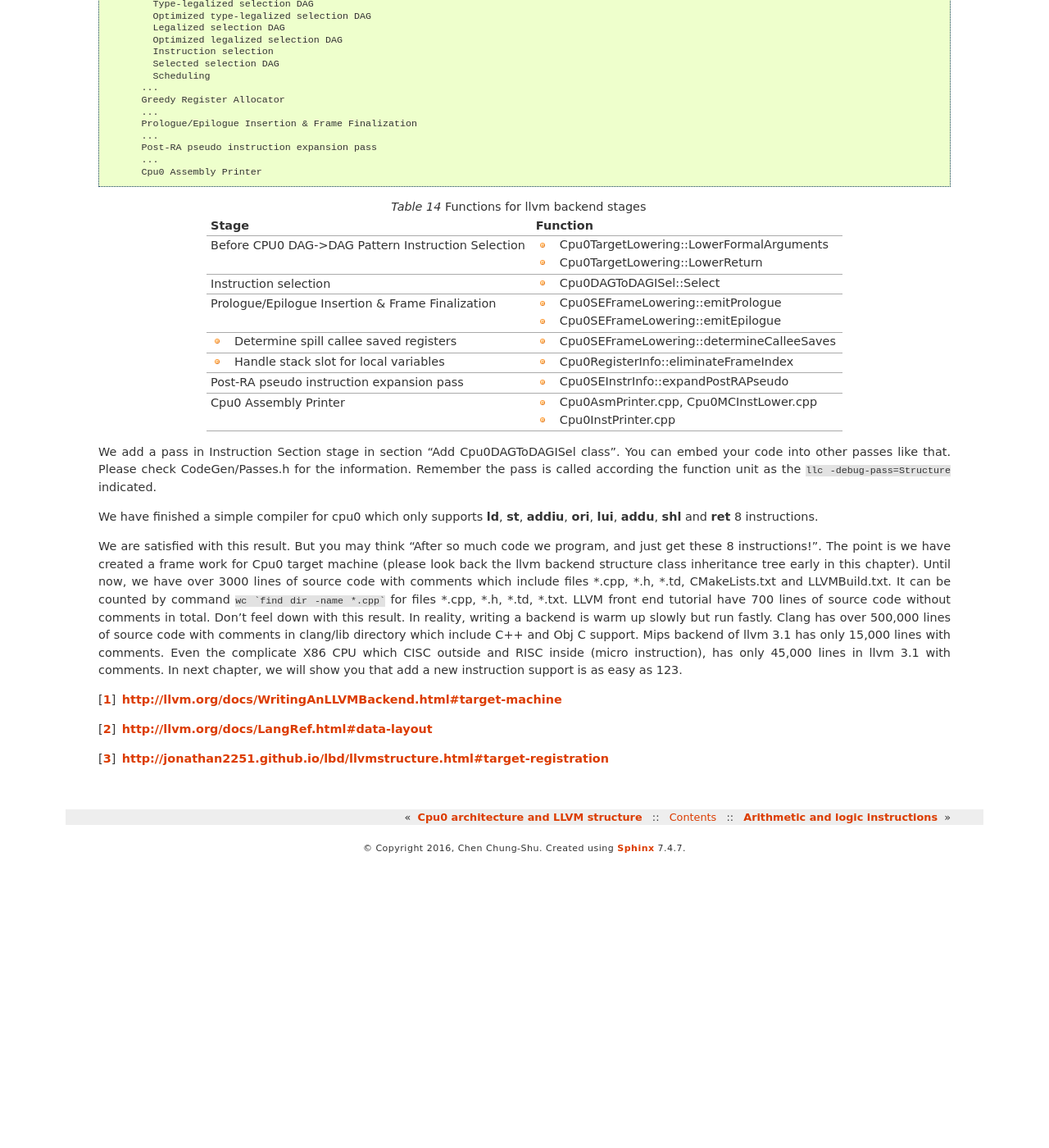
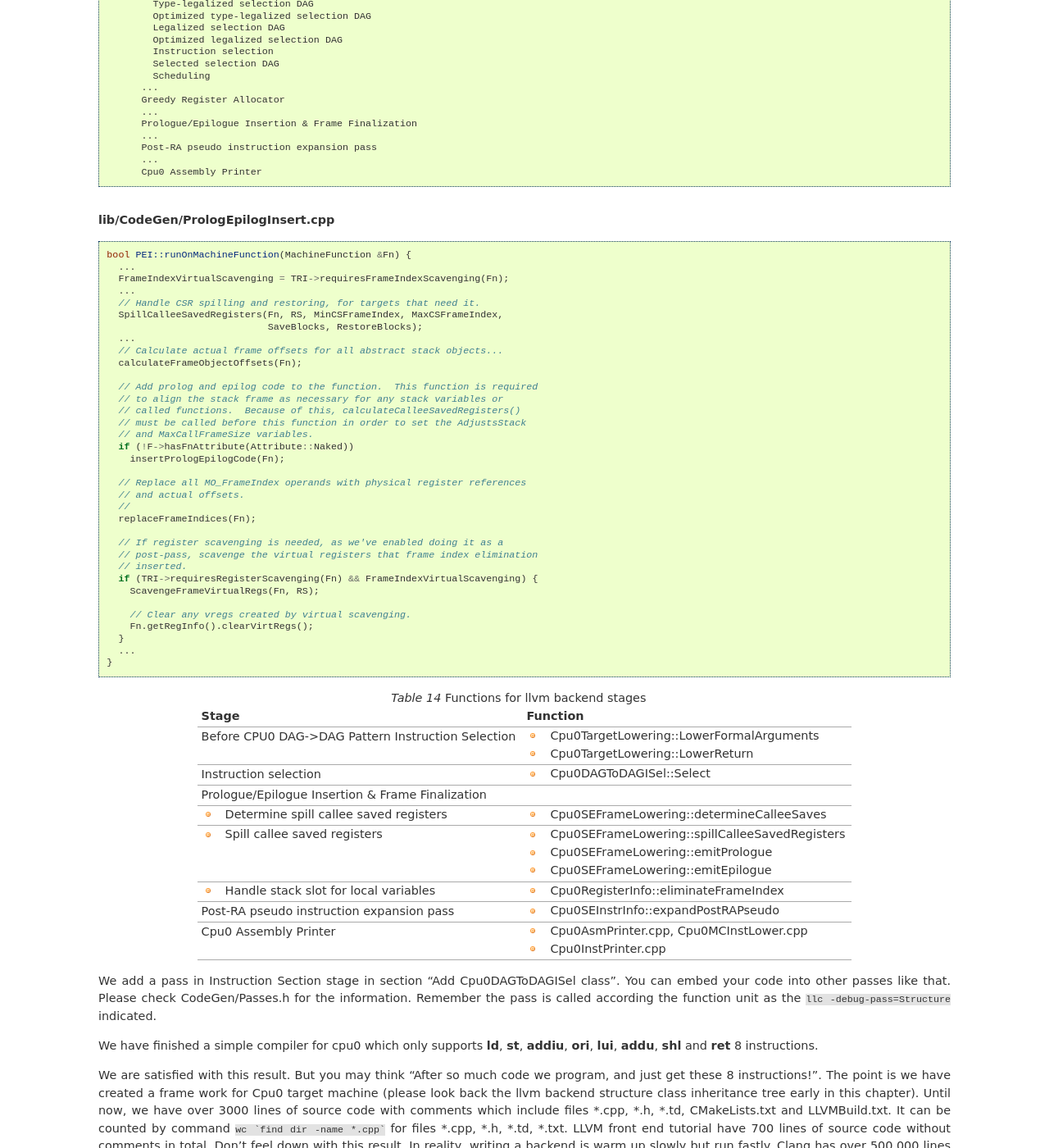
Before and after one commit to Jonathan2251/lbd, a Sphinx documentation site: the page built from source/backendstructure.rst, in a window 1280 px wide and 1400 px high, scrolled down 41397 px. Shown: the whole window at 82% size. Built offline with Sphinx 7.4.7, drawn with Linux system fonts in a browser that asks for light colours; pages that are not in the unit, such as notebooks, are missing from menus; before the commit the page ends 42448 px from its top, so only the background shows below that.

Commit message:
PEI::runOnMachineFunction

```diff
--- a/source/backendstructure.rst
+++ b/source/backendstructure.rst
@@ -1988,6 +1988,45 @@ Summary the functions for llvm backend stages as the following table.
         ...
         Cpu0 Assembly Printer
 
+.. rubric:: lib/CodeGen/PrologEpilogInsert.cpp
+.. code-block:: c++
+
+  bool PEI::runOnMachineFunction(MachineFunction &Fn) {
+    ...
+    FrameIndexVirtualScavenging = TRI->requiresFrameIndexScavenging(Fn);
+    ...
+    // Handle CSR spilling and restoring, for targets that need it.
+    SpillCalleeSavedRegisters(Fn, RS, MinCSFrameIndex, MaxCSFrameIndex,
+                              SaveBlocks, RestoreBlocks);
+    ...
+    // Calculate actual frame offsets for all abstract stack objects...
+    calculateFrameObjectOffsets(Fn);
+
+    // Add prolog and epilog code to the function.  This function is required
+    // to align the stack frame as necessary for any stack variables or
+    // called functions.  Because of this, calculateCalleeSavedRegisters()
+    // must be called before this function in order to set the AdjustsStack
+    // and MaxCallFrameSize variables.
+    if (!F->hasFnAttribute(Attribute::Naked))
+      insertPrologEpilogCode(Fn);
+
+    // Replace all MO_FrameIndex operands with physical register references
+    // and actual offsets.
+    //
+    replaceFrameIndices(Fn);
+
+    // If register scavenging is needed, as we've enabled doing it as a
+    // post-pass, scavenge the virtual registers that frame index elimination
+    // inserted.
+    if (TRI->requiresRegisterScavenging(Fn) && FrameIndexVirtualScavenging) {
+      ScavengeFrameVirtualRegs(Fn, RS);
+
+      // Clear any vregs created by virtual scavenging.
+      Fn.getRegInfo().clearVirtRegs();
+    }
+    ...
+  }
+
 
 .. table:: Functions for llvm backend stages
 
@@ -1997,9 +2036,11 @@ Summary the functions for llvm backend stages as the following table.
   Before CPU0 DAG->DAG Pattern Instruction Selection   - Cpu0TargetLowering::LowerFormalArguments
                                                        - Cpu0TargetLowering::LowerReturn
   Instruction selection                                - Cpu0DAGToDAGISel::Select
-  Prologue/Epilogue Insertion & Frame Finalization     - Cpu0SEFrameLowering::emitPrologue
+  Prologue/Epilogue Insertion & Frame Finalization
+    - Determine spill callee saved registers           - Cpu0SEFrameLowering::determineCalleeSaves
+    - Spill callee saved registers                     - Cpu0SEFrameLowering::spillCalleeSavedRegisters
+                                                       - Cpu0SEFrameLowering::emitPrologue
                                                        - Cpu0SEFrameLowering::emitEpilogue
-    - Determine spill callee saved registers           - Cpu0SEFrameLowering::determineCalleeSaves
     - Handle stack slot for local variables            - Cpu0RegisterInfo::eliminateFrameIndex
   Post-RA pseudo instruction expansion pass            - Cpu0SEInstrInfo::expandPostRAPseudo
   Cpu0 Assembly Printer                                - Cpu0AsmPrinter.cpp, Cpu0MCInstLower.cpp
```
